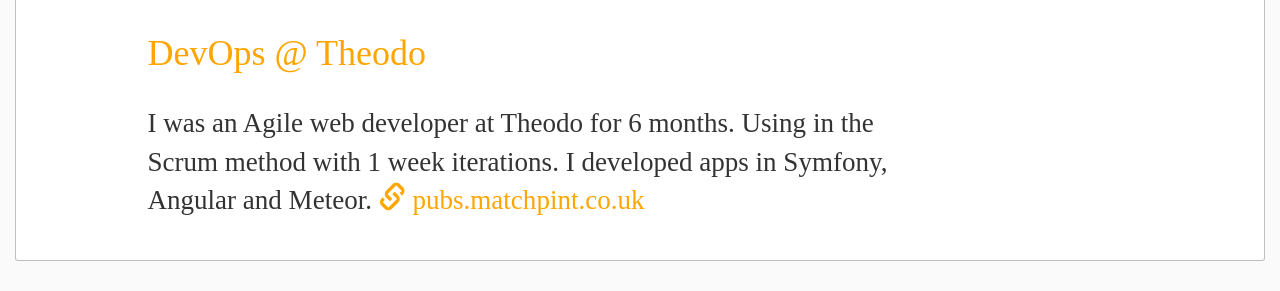
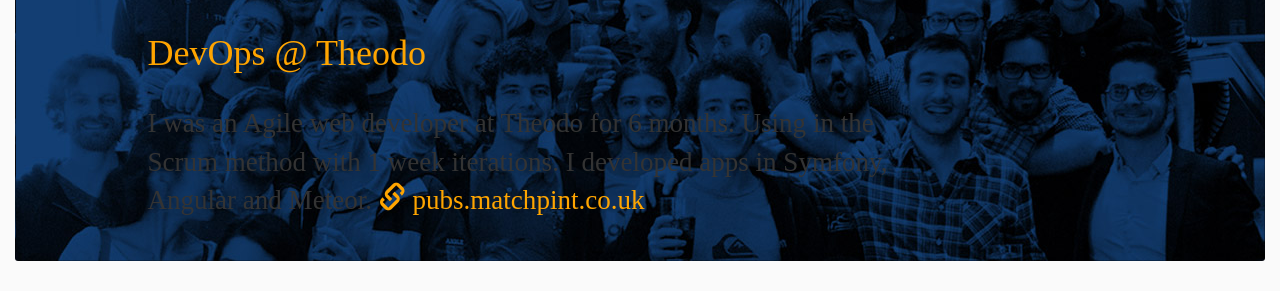
Before and after one commit to julienlevy/julienlevy.github.io, a plain HTML site: page index.html in a window 1280 px wide. Shown: the part 1519-1810 px from the top of the page. Drawn offline with Linux system fonts and the light colour scheme; a script that the page names is missing.

Commit message:
background image

```diff
--- a/css/styles.css
+++ b/css/styles.css
@@ -1,5 +1,5 @@
 @font-face {
-    font-family: 'futura-pt';
+    font-family: Futura;
 }
 
 html, body {
@@ -76,6 +76,9 @@
   border: 1px solid rgba(0,0,0,.25);
   background-color: #FFF;
 }
+.theodo {
+  background-image: url('../images/theodo-team.jpg');
+}
 
 .project-title {
     color: orange;
--- a/index.html
+++ b/index.html
@@ -42,7 +42,7 @@
     </div>
 
     <div class="container-fluid projects">
-        <div class="col-md-12 project">
+        <div class="col-md-12 project theodo">
           <img class="col-md-3 col-md-offset-2 col-xs-12" src="images/theodo-logo.png"/>
           <div class="col-md-8 col-md-offset-1 project-description">
             <h1 class="project-title">
```
Also changed, not shown: images/theodo-team.jpg (added).
